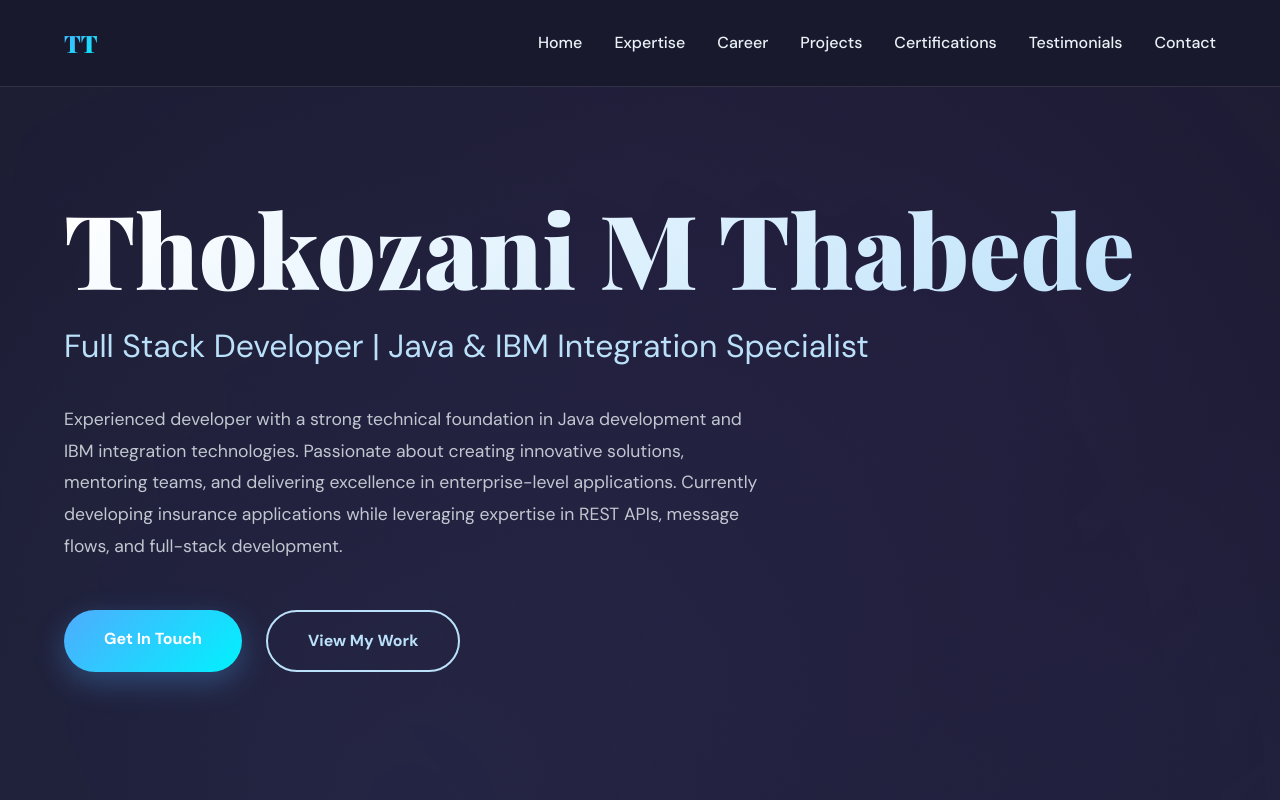
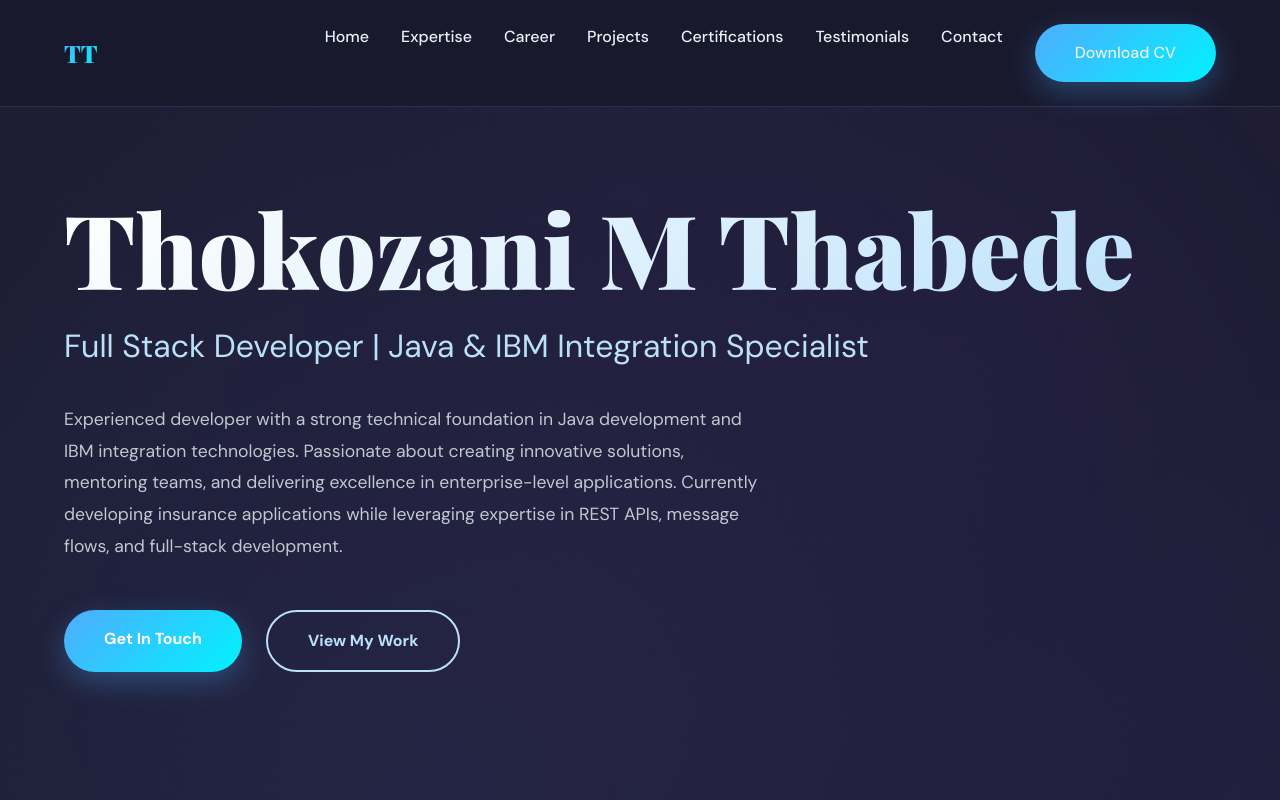
Before and after one commit to Thokozanie/thokozanie.github.io, a plain HTML site: page index.html in a window 1280 px wide. Shown: the top 800 px of the page. Drawn offline with nearby package versions, Linux system fonts and the light colour scheme.

Commit message:
add download cv function

```diff
--- a/index.html
+++ b/index.html
@@ -23,9 +23,12 @@
                 <li><a href="#certifications">Certifications</a></li>
                 <li><a href="#testimonials">Testimonials</a></li>
                 <li><a href="#contact">Contact</a></li>
+                <li><a href="Thokozani_Thabede_CV.pdf" class="btn btn-primary" download="Thokozani_Thabede_CV.pdf">Download CV</a></li>
             </ul>
         </div>
     </nav>
+
+
 
     <!-- Hero Section -->
     <section id="home" class="hero">
```
Also changed, not shown: 1 other file.
